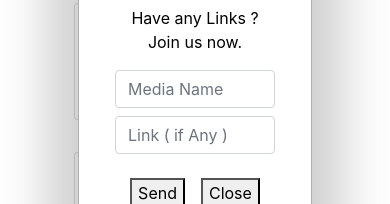
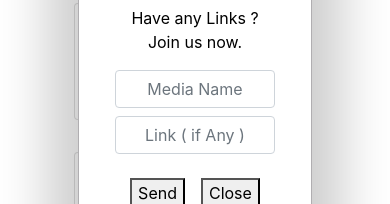
Before and after one commit to CreatorsInn/Quarantine-Life, a React (Create React App) app: page / in a window 390 px wide. Both pictures are taken after a click on the icon 341 px from the left and 789 px from the top of the page. Shown: the part 205-409 px from the top of the page. Built offline with nearby package versions, Linux system fonts and the light colour scheme.

Commit message:
media queries fixed 4

```diff
--- a/src/components/App.css
+++ b/src/components/App.css
@@ -57,6 +57,7 @@ dialog input {
 .inputWidth {
   width: 80%;
 }
+
 
 /*====================================================================
                     MEDIA QUERIES
--- a/src/components/App.js
+++ b/src/components/App.js
@@ -57,6 +57,7 @@ function App() {
             </label>
             <input
               type="text"
+              style={{ textAlign: "center" }}
               name="name"
               className="form-control mt-2 mb-2 inputWidth"
               id="formGroupExampleInput"
@@ -68,6 +69,7 @@ function App() {
             <input
               type="text"
               name="name"
+              style={{ textAlign: "center" }}
               className=" form-control mt-2 mb-2 inputWidth"
               id="formGroupExampleInput"
               placeholder="Link ( if Any )"
```
